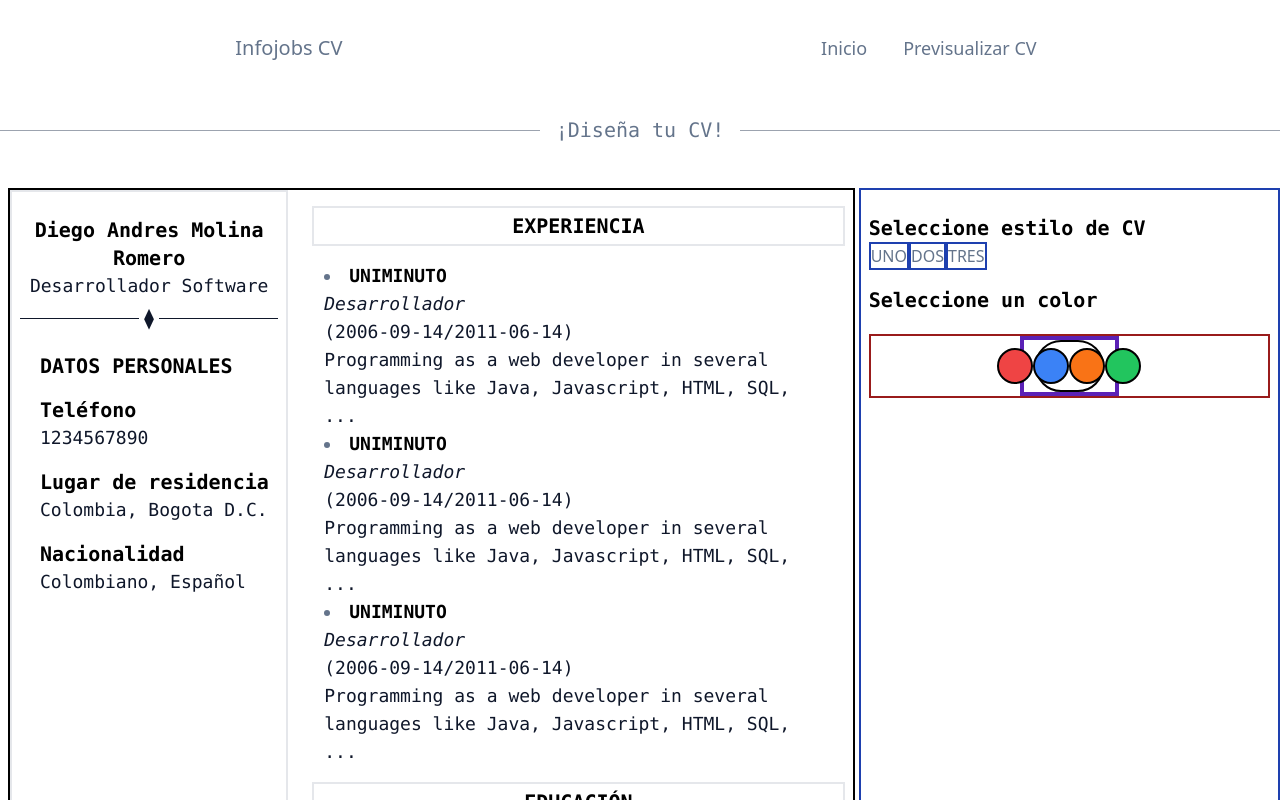
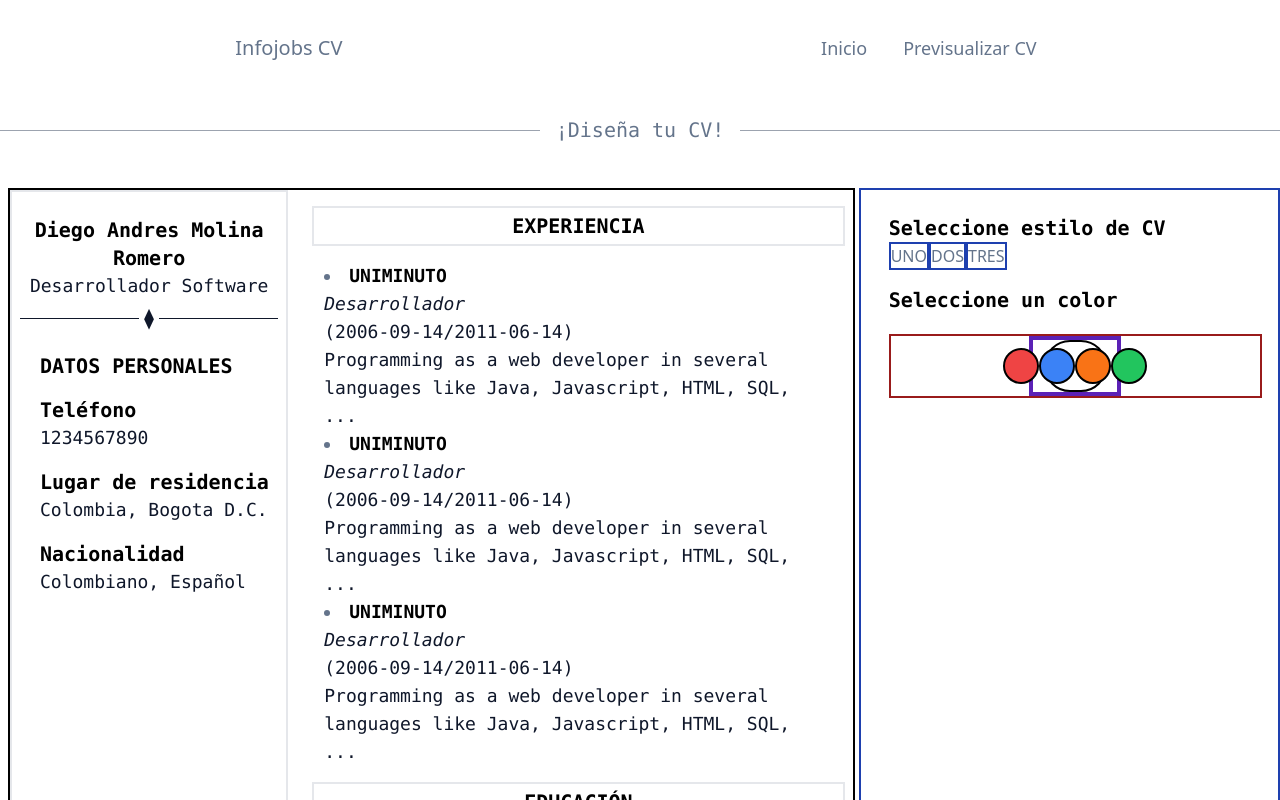
Before and after one commit to David-Viuche/info_cv_share, a Next.js app: page /preview in a window 1280 px wide. Shown: the top 800 px of the page. Built offline with nearby package versions, Linux system fonts and the light colour scheme.

Commit message:
add changes to style of col option

```diff
--- a/src/pages/preview.jsx
+++ b/src/pages/preview.jsx
@@ -382,6 +382,7 @@ export default function Preview() {
           </div>
           {/*Options col*/}
           <div className="col-span-2 border-2 border-blue-800 md:p-2 sm:p-2 xs:p-1">
+            <div className="md:pl-5 md:pr-2 sm:pl-2 sm:pr-2 xs:pl-1 xs:pr-1">
               <span className="font-mono block text-black font-bold mt-4 md:text-xl sm:text-base xs:text-xs">
                 Seleccione estilo de CV
               </span>
@@ -451,6 +452,7 @@ export default function Preview() {
               </div>
             </div>
           </div>
+        </div>
         <br />
       </main>
     </Layout>
```
Lines whose indentation alone changed are shown as unchanged.
